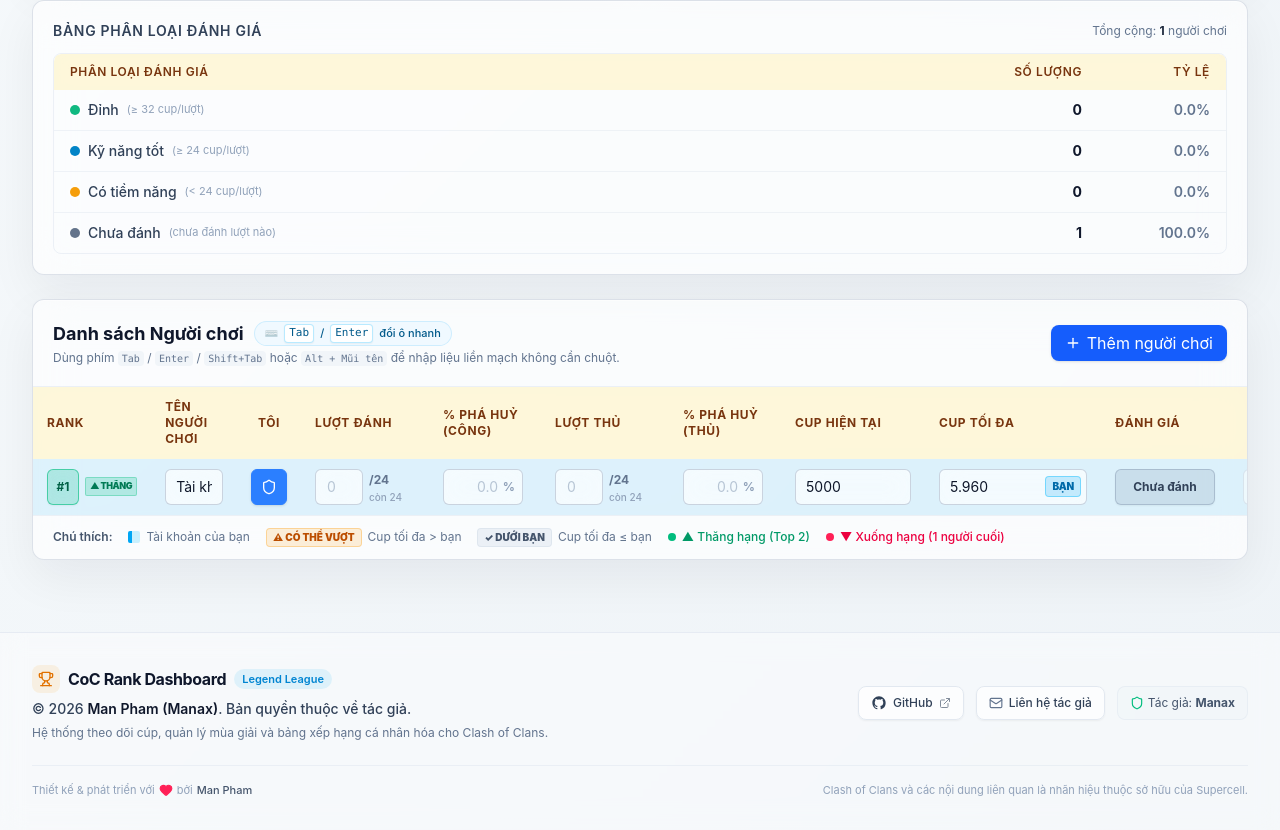
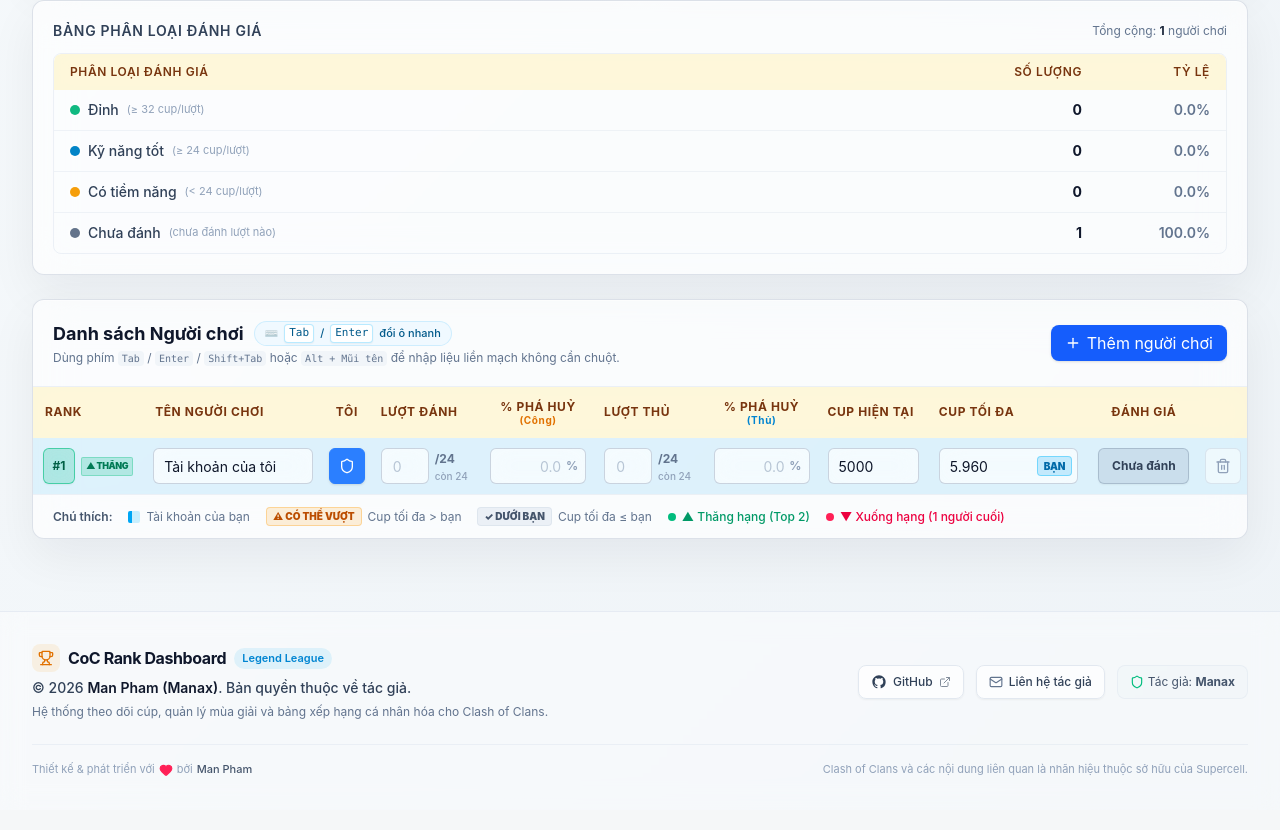
Before and after one commit to pmmdrg/coc-rank-dashboard, a React (Vite) app: page / in a window 1280 px wide. Shown: the part 808-1638 px from the top of the page. Built offline with nearby package versions, Linux system fonts and the light colour scheme.

Commit message:
fix: expand dashboard layout width and optimize table column proportions

```diff
--- a/src/App.tsx
+++ b/src/App.tsx
@@ -359,7 +359,7 @@ function App() {
         onOpenDriveConfig={() => setIsDriveConfigOpen(true)}
       />
 
-      <main className="mx-auto w-full max-w-7xl flex-1 px-4 py-6 sm:px-6 lg:px-8 space-y-6">
+      <main className="mx-auto w-full max-w-[1650px] flex-1 px-4 py-6 sm:px-6 lg:px-8 space-y-6">
         {/* Cảnh báo trình duyệt cho Local File System */}
         {storageSource === 'local' && !localAdapter.canWriteBack ? (
           <div className="animate-fade-in rounded-xl border border-amber-300/60 bg-amber-50/80 px-4 py-3 text-sm text-amber-900 backdrop-blur dark:border-amber-500/30 dark:bg-amber-950/40 dark:text-amber-200">
--- a/src/components/Footer.tsx
+++ b/src/components/Footer.tsx
@@ -5,7 +5,7 @@ export function Footer() {
 
   return (
     <footer className="mt-12 border-t border-slate-200/80 bg-white/40 backdrop-blur-md dark:border-slate-800/80 dark:bg-slate-950/40">
-      <div className="mx-auto max-w-7xl px-4 py-8 sm:px-6 lg:px-8">
+      <div className="mx-auto max-w-[1650px] px-4 py-8 sm:px-6 lg:px-8">
         <div className="flex flex-col gap-6 md:flex-row md:items-center md:justify-between">
           {/* Brand & Copyright */}
           <div className="space-y-1.5">
--- a/src/components/PlayerRow.tsx
+++ b/src/components/PlayerRow.tsx
@@ -299,7 +299,7 @@ export function PlayerRow({
       } ${isHighlighted ? 'row-jump-highlight' : ''} transition-colors duration-200`}
     >
       {/* Cột Rank */}
-      <td className="px-3.5 py-2.5 align-middle whitespace-nowrap">
+      <td className="px-2.5 py-2.5 align-middle whitespace-nowrap">
         <div className="flex items-center gap-1.5 flex-nowrap whitespace-nowrap">
           <span
             className={`inline-flex h-9 min-w-8 shrink-0 items-center justify-center rounded-md px-2 text-xs font-bold shadow-xs backdrop-blur transition-all ${
@@ -355,7 +355,7 @@ export function PlayerRow({
       </td>
 
       {/* Tên người chơi */}
-      <td className="px-3.5 py-2.5 align-middle">
+      <td className="min-w-[180px] px-2.5 py-2.5 align-middle">
         <input
           data-field="name"
           value={player.name}
@@ -363,13 +363,13 @@ export function PlayerRow({
           onBlur={onFinishEditing}
           onKeyDown={(e) => handleInputKeyDown(e, 'name')}
           onChange={(e) => onUpdateField('name', e.target.value)}
-          className="soft-field h-9 w-full rounded-md px-2.5 text-sm font-medium"
+          className="soft-field h-9 w-full min-w-[160px] rounded-md px-2.5 text-sm font-medium"
           title="Tên người chơi (Tab/Enter để sang Lượt đánh)"
         />
       </td>
 
       {/* Nút đánh dấu Tài khoản của tôi */}
-      <td className="px-3.5 py-2.5 text-center align-middle">
+      <td className="px-1 py-2.5 text-center align-middle">
         <button
           type="button"
           tabIndex={-1}
@@ -386,7 +386,7 @@ export function PlayerRow({
       </td>
 
       {/* Số lượt đánh */}
-      <td className="px-3.5 py-2.5 align-middle">
+      <td className="px-2.5 py-2.5 align-middle">
         <div className="flex h-9 items-center gap-1.5">
           <input
             data-field="attacks"
@@ -420,8 +420,8 @@ export function PlayerRow({
       </td>
 
       {/* % Phá huỷ trên mỗi lượt công */}
-      <td className="px-3.5 py-2.5 align-middle">
-        <div className="relative flex h-9 w-20 items-center">
+      <td className="px-2 py-2.5 align-middle">
+        <div className="relative flex h-9 w-24 items-center">
           <input
             data-field="attackDestruction"
             type="text"
@@ -449,7 +449,7 @@ export function PlayerRow({
       </td>
 
       {/* Số lượt thủ */}
-      <td className="px-3.5 py-2.5 align-middle">
+      <td className="px-2.5 py-2.5 align-middle">
         <div className="flex h-9 items-center gap-1.5">
           <input
             data-field="defenses"
@@ -483,8 +483,8 @@ export function PlayerRow({
       </td>
 
       {/* % Phá huỷ trên mỗi lượt thủ */}
-      <td className="px-3.5 py-2.5 align-middle">
-        <div className="relative flex h-9 w-20 items-center">
+      <td className="px-2 py-2.5 align-middle">
+        <div className="relative flex h-9 w-24 items-center">
           <input
             data-field="defenseDestruction"
             type="text"
@@ -512,7 +512,7 @@ export function PlayerRow({
       </td>
 
       {/* Số cup hiện tại */}
-      <td className="px-3.5 py-2.5 align-middle">
+      <td className="px-2.5 py-2.5 align-middle">
         <input
           data-field="currentCups"
           type="number"
@@ -529,7 +529,7 @@ export function PlayerRow({
       </td>
 
       {/* Số cup tối đa có thể đạt (tự động tính theo công thức & chỉ báo so sánh) */}
-      <td className="px-3.5 py-2.5 align-middle">
+      <td className="px-2.5 py-2.5 align-middle">
         <div className="relative flex h-9 items-center">
           <input
             type="text"
@@ -537,7 +537,7 @@ export function PlayerRow({
             tabIndex={-1}
             value={player.maxPossibleCups.toLocaleString('vi-VN')}
             title={`Công thức: ${player.currentCups} cup hiện tại + (${maxAttacks} - ${player.attacks}) lượt chưa đánh × 40 = ${player.maxPossibleCups} cup`}
-            className={`soft-field h-9 w-full rounded-md px-2.5 pr-24 text-sm font-bold select-all cursor-default transition-colors ${
+            className={`soft-field h-9 w-full rounded-md px-2.5 pr-[72px] text-sm font-bold select-all cursor-default transition-colors ${
               isMyPlayer
                 ? 'border-sky-400/40 bg-sky-500/10 text-sky-700 dark:border-sky-500/40 dark:bg-sky-950/40 dark:text-sky-300'
                 : canPassMe
@@ -567,7 +567,7 @@ export function PlayerRow({
       </td>
 
       {/* Phân loại đánh giá (Tính tự động theo số cup trung bình/lượt) */}
-      <td className="px-3.5 py-2.5 align-middle">
+      <td className="px-2.5 py-2.5 align-middle">
         <div
           className={`flex h-9 w-full items-center justify-center rounded-md border text-xs font-bold shadow-xs select-none transition-colors ${ratingTagColors[player.rating]}`}
           title={
@@ -587,7 +587,7 @@ export function PlayerRow({
       </td>
 
       {/* Nút Xóa người chơi */}
-      <td className="px-3.5 py-2.5 text-right align-middle">
+      <td className="px-1 py-2.5 text-center align-middle">
         <button
           type="button"
           tabIndex={-1}
--- a/src/components/PlayerTable.tsx
+++ b/src/components/PlayerTable.tsx
@@ -410,20 +410,30 @@ export function PlayerTable({
       </div>
 
       <div className="overflow-x-auto">
-        <table className="relative w-full min-w-[1260px] border-separate border-spacing-0 text-left text-sm">
+        <table className="relative w-full min-w-[1120px] border-separate border-spacing-0 text-left text-sm">
           <thead className="soft-table-head text-xs uppercase tracking-wider">
             <tr>
-              <th className="w-28 px-3.5 py-3 whitespace-nowrap">Rank</th>
-              <th className="px-3.5 py-3">Tên người chơi</th>
-              <th className="w-14 px-3.5 py-3 text-center">Tôi</th>
-              <th className="w-32 px-3.5 py-3">Lượt đánh</th>
-              <th className="w-28 px-3.5 py-3">% Phá huỷ (Công)</th>
-              <th className="w-32 px-3.5 py-3">Lượt thủ</th>
-              <th className="w-28 px-3.5 py-3">% Phá huỷ (Thủ)</th>
-              <th className="w-36 px-3.5 py-3">Cup hiện tại</th>
-              <th className="w-44 px-3.5 py-3">Cup tối đa</th>
-              <th className="w-32 px-3.5 py-3">Đánh giá</th>
-              <th className="w-14 px-3.5 py-3"></th>
+              <th className="w-24 min-w-[90px] px-3 py-3 whitespace-nowrap">Rank</th>
+              <th className="min-w-[170px] px-3 py-3">Tên người chơi</th>
+              <th className="w-12 min-w-[44px] px-1 py-3 text-center">Tôi</th>
+              <th className="w-28 min-w-[95px] px-2.5 py-3 whitespace-nowrap">Lượt đánh</th>
+              <th className="w-28 min-w-[100px] px-2.5 py-3 whitespace-nowrap text-center">
+                <div className="leading-tight">
+                  <div>% Phá huỷ</div>
+                  <div className="text-[10px] font-bold text-amber-600 dark:text-amber-400 normal-case">(Công)</div>
+                </div>
+              </th>
+              <th className="w-28 min-w-[95px] px-2.5 py-3 whitespace-nowrap">Lượt thủ</th>
+              <th className="w-28 min-w-[100px] px-2.5 py-3 whitespace-nowrap text-center">
+                <div className="leading-tight">
+                  <div>% Phá huỷ</div>
+                  <div className="text-[10px] font-bold text-sky-600 dark:text-sky-400 normal-case">(Thủ)</div>
+                </div>
+              </th>
+              <th className="w-28 min-w-[100px] px-2.5 py-3 whitespace-nowrap">Cup hiện tại</th>
+              <th className="w-40 min-w-[155px] px-2.5 py-3 whitespace-nowrap">Cup tối đa</th>
+              <th className="w-28 min-w-[105px] px-2.5 py-3 whitespace-nowrap text-center">Đánh giá</th>
+              <th className="w-12 min-w-[44px] px-1 py-3 text-center"></th>
             </tr>
           </thead>
           <tbody className="divide-y divide-slate-200/50 dark:divide-slate-800/60">
--- a/src/components/SeasonHeader.tsx
+++ b/src/components/SeasonHeader.tsx
@@ -43,7 +43,7 @@ export function SeasonHeader({
 
   return (
     <header className="glass-header sticky top-0 z-40">
-      <div className="mx-auto flex max-w-7xl flex-col gap-4 px-4 py-4 sm:px-6 lg:flex-row lg:items-center lg:justify-between lg:px-8">
+      <div className="mx-auto flex max-w-[1650px] flex-col gap-4 px-4 py-4 sm:px-6 lg:flex-row lg:items-center lg:justify-between lg:px-8">
         <div>
           <h1 className="text-2xl font-bold tracking-tight text-slate-900 sm:text-3xl dark:text-slate-50">
             CoC Rank Dashboard
```
